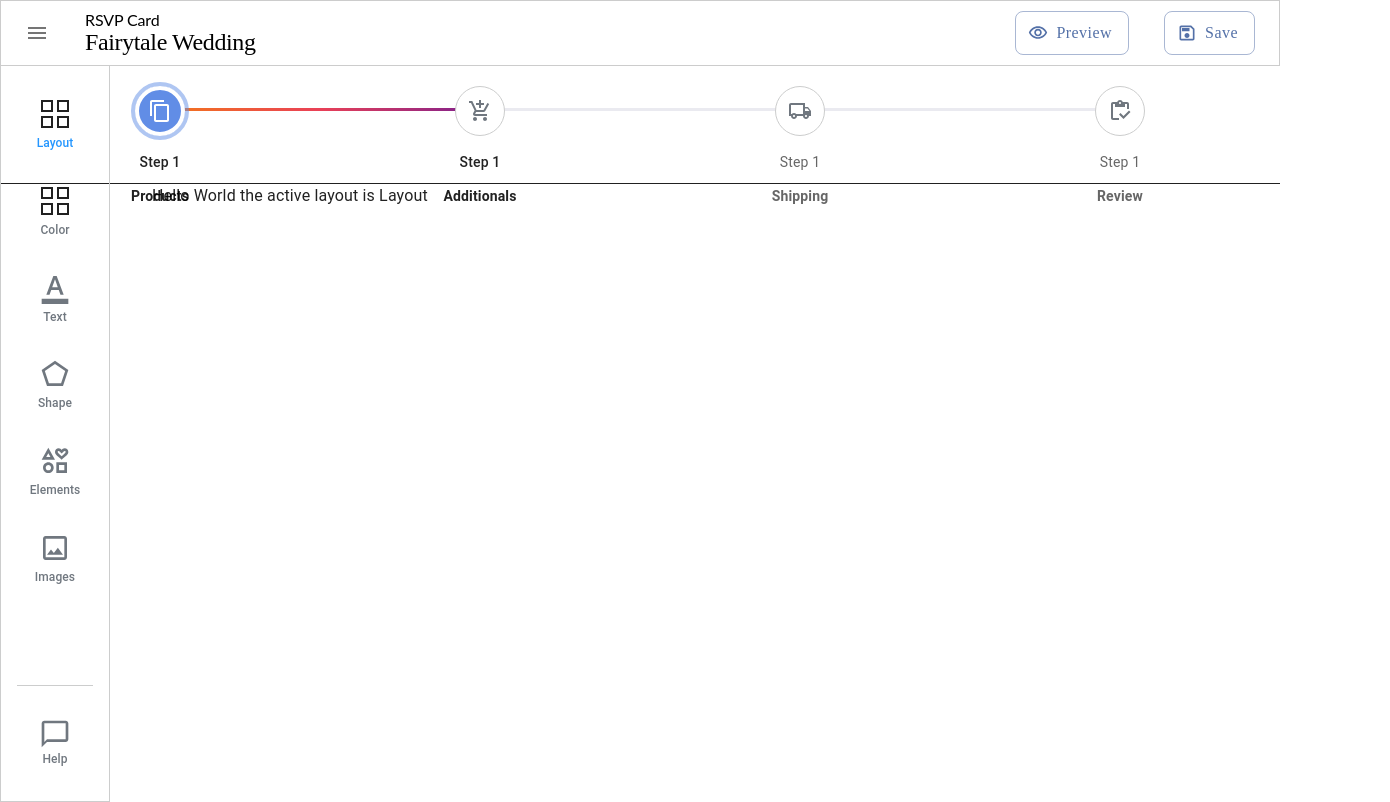
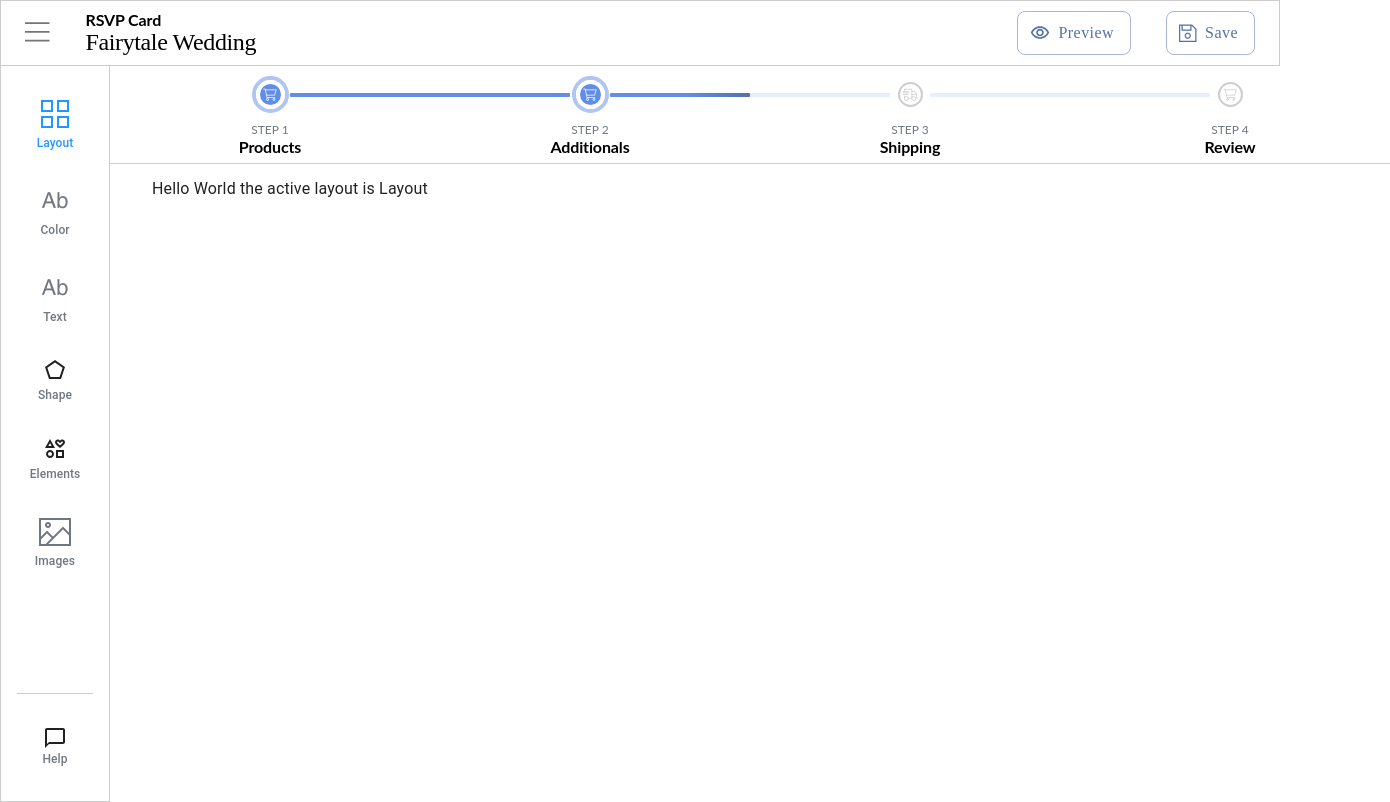
Before and after one commit to MagnetStreet/web-editor-nextjs, a Next.js app: page / in a window 1280 px wide. Shown: the whole page, 1390 px wide, since content can reach past the window. Built offline with nearby package versions, Linux system fonts and the light colour scheme.

Commit message:
feat: add stepper styling fixes

```diff
--- a/src/components/shared/MainAppBar/MainAppBar.tsx
+++ b/src/components/shared/MainAppBar/MainAppBar.tsx
@@ -1,5 +1,3 @@
-import MenuIcon from '@mui/icons-material/Menu';
-import SaveOutlinedIcon from '@mui/icons-material/SaveOutlined';
 import VisibilityOutlinedIcon from '@mui/icons-material/VisibilityOutlined';
 import { AppBar } from '@mui/material';
 import Box from '@mui/material/Box';
@@ -34,7 +32,7 @@ const MainAppBar: React.FC<MainAppBarProps> = ({
             aria-label='menu'
             sx={{ mr: 3 }}
           >
-            <MenuIcon />
+            <i className='fa-bars-sharp-light'></i>
           </IconButton>
           <Box className={styles.typoContainer}>
             <Typography variant='h2'>{subtitle}</Typography>
@@ -51,7 +49,7 @@ const MainAppBar: React.FC<MainAppBarProps> = ({
             <Button
               color='primary'
               variant='outlined'
-              startIcon={<SaveOutlinedIcon />}
+              startIcon={<i className='fa-floppy-disk-sharp-light'></i>}
             >
               Save
             </Button>
--- a/src/components/shared/SideIconMenu/SideIconMenu.module.scss
+++ b/src/components/shared/SideIconMenu/SideIconMenu.module.scss
@@ -38,13 +38,13 @@
 
 .helpContainer,
 .iconContainer {
-  svg {
+  i {
     font-size: 32px;
     color: $grayDark;
   }
   &:hover,
   &.active {
-    svg,
+    i,
     h6 {
       color: $primaryLight;
     }
--- a/src/components/shared/SideIconMenu/SideIconMenu.tsx
+++ b/src/components/shared/SideIconMenu/SideIconMenu.tsx
@@ -1,7 +1,5 @@
 import { ReactJSXElement } from '@emotion/react/types/jsx-namespace';
 import ChatBubbleOutlineIcon from '@mui/icons-material/ChatBubbleOutline';
-import FormatColorTextIcon from '@mui/icons-material/FormatColorText';
-import InsertPhotoOutlinedIcon from '@mui/icons-material/InsertPhotoOutlined';
 import InterestsOutlinedIcon from '@mui/icons-material/InterestsOutlined';
 import PentagonOutlinedIcon from '@mui/icons-material/PentagonOutlined';
 import Box from '@mui/material/Box';
@@ -30,11 +28,11 @@ const SideIconMenu = () => {
     },
     {
       name: 'Color',
-      icon: <i className='fa-grid-2-sharp-light'></i>,
+      icon: <i className='fa-case-normal'></i>,
     },
     {
       name: 'Text',
-      icon: <FormatColorTextIcon />,
+      icon: <i className='fa-case-normal'></i>,
     },
     {
       name: 'Shape',
@@ -46,7 +44,7 @@ const SideIconMenu = () => {
     },
     {
       name: 'Images',
-      icon: <InsertPhotoOutlinedIcon />,
+      icon: <i className='fa-image-sharp-light'></i>,
     },
   ];
 
--- /dev/null
+++ b/src/components/shared/StyleStepper/StyleStepper.module.scss
@@ -0,0 +1,5 @@
+@import '@/styles/variables';
+
+.wrapper {
+  background-color: red;
+}
--- a/src/components/shared/StyleStepper/StyleStepper.tsx
+++ b/src/components/shared/StyleStepper/StyleStepper.tsx
@@ -1,7 +1,4 @@
-import AddShoppingCartIcon from '@mui/icons-material/AddShoppingCart';
-import ContentCopyOutlinedIcon from '@mui/icons-material/ContentCopyOutlined';
-import InventoryOutlinedIcon from '@mui/icons-material/InventoryOutlined';
-import LocalShippingOutlinedIcon from '@mui/icons-material/LocalShippingOutlined';
+import { Typography } from '@mui/material';
 import Stack from '@mui/material/Stack';
 import Step from '@mui/material/Step';
 import StepConnector, {
@@ -13,44 +10,55 @@ import Stepper from '@mui/material/Stepper';
 import { styled } from '@mui/material/styles';
 import * as React from 'react';
 
+import styles from './StyleStepper.module.scss';
+
 const ColorlibConnector = styled(StepConnector)(({ theme }) => ({
   [`&.${stepConnectorClasses.alternativeLabel}`]: {
-    top: 22,
+    top: 27,
   },
   [`&.${stepConnectorClasses.active}`]: {
     [`& .${stepConnectorClasses.line}`]: {
-      backgroundImage:
-        'linear-gradient( 95deg,rgb(242,113,33) 0%,rgb(233,64,87) 50%,rgb(138,35,135) 100%)',
+      width: '50%',
+      position: 'relative',
+      background: 'linear-gradient(90deg, #618DE6 55.17%, #5471A8 100%)',
+      '&::before': {
+        content: '""',
+        height: '4px',
+        width: '100%',
+        left: '100%',
+        position: 'absolute',
+        backgroundColor: '#E5EEFE',
+      },
     },
   },
   [`&.${stepConnectorClasses.completed}`]: {
     [`& .${stepConnectorClasses.line}`]: {
-      backgroundImage:
-        'linear-gradient( 95deg,rgb(242,113,33) 0%,rgb(233,64,87) 50%,rgb(138,35,135) 100%)',
+      backgroundColor: '#618DE6',
     },
   },
   [`& .${stepConnectorClasses.line}`]: {
-    height: 3,
+    height: 4,
     border: 0,
-    backgroundColor:
-      theme.palette.mode === 'dark' ? theme.palette.grey[800] : '#eaeaf0',
+    backgroundColor: '#E5EEFE',
     borderRadius: 1,
   },
 }));
 
 const ColorlibStepIconRoot = styled('div')<{
   ownerState: { completed?: boolean; active?: boolean };
-}>(({ theme, ownerState }) => ({
-  color: '#70777F',
+}>(({ ownerState }) => ({
+  color: '#CCCDCD',
   backgroundColor: '#fff',
   zIndex: 1,
-  width: 50,
-  height: 50,
+  width: 25,
+  height: 25,
   display: 'flex',
+  fontSize: '12px',
   borderRadius: '50%',
+  marginTop: '16px',
   justifyContent: 'center',
   alignItems: 'center',
-  border: '1px solid #CCCDCD',
+  border: '2px solid #CCCDCD',
   ...(ownerState.completed && {
     color: '#fff',
     border: 'none',
@@ -59,10 +67,10 @@ const ColorlibStepIconRoot = styled('div')<{
     '&::before': {
       content: '""',
       position: 'absolute',
-      top: '-4px',
-      left: '-4px',
-      width: 'calc(100% + 8px)',
-      height: 'calc(100% + 8px)',
+      top: '-6px',
+      left: '-6px',
+      width: 'calc(100% + 12px)',
+      height: 'calc(100% + 12px)',
       borderRadius: '100%',
       border: '4px solid rgba(97, 141, 230, 0.50)',
       boxSizing: 'border-box',
@@ -70,10 +78,10 @@ const ColorlibStepIconRoot = styled('div')<{
     '&::after': {
       content: '""',
       position: 'absolute',
-      top: '0px',
-      left: '0px',
-      width: 'calc(100%)',
-      height: 'calc(100%)',
+      top: '-2px',
+      left: '-2px',
+      width: 'calc(100% + 4px)',
+      height: 'calc(100% + 4px)',
       borderRadius: '100%',
       backgroundColor: 'transparent',
       border: '4px solid #fff',
@@ -86,10 +94,10 @@ function ColorlibStepIcon(props: StepIconProps) {
   const { active, completed, className } = props;
 
   const icons: { [index: string]: React.ReactElement } = {
-    1: <ContentCopyOutlinedIcon />,
-    2: <AddShoppingCartIcon />,
-    3: <LocalShippingOutlinedIcon />,
-    4: <InventoryOutlinedIcon />,
+    1: <i className='fa-cart-shopping'></i>,
+    2: <i className='fa-cart-shopping'></i>,
+    3: <i className='fa-truck-fast-sharp-light'></i>,
+    4: <i className='fa-cart-shopping'></i>,
   };
 
   return (
@@ -110,19 +118,29 @@ export default function StyleStepper() {
       sx={{ width: '100%' }}
       spacing={4}
       height={98}
-      marginTop='20px'
-      borderBottom='1px solid '
+      marginLeft='110px'
+      marginBottom='13px'
+      width='calc(100% - 110px)'
+      borderBottom='1px solid #CCCDCD'
     >
       <Stepper
+        className={styles.styles}
         alternativeLabel
-        activeStep={1}
+        activeStep={2}
         connector={<ColorlibConnector />}
       >
-        {steps.map((label) => (
+        {steps.map((label, index) => (
           <Step key={label}>
-            <StepLabel StepIconComponent={ColorlibStepIcon}>
-              <p>Step 1</p>
-              <b>{label}</b>
+            <StepLabel
+              StepIconComponent={ColorlibStepIcon}
+              sx={{
+                '& .MuiStepLabel-label': {
+                  marginTop: '9px',
+                },
+              }}
+            >
+              <Typography variant='h3'>Step {index + 1}</Typography>
+              <Typography variant='h2'>{label}</Typography>
             </StepLabel>
           </Step>
         ))}
--- a/src/styles/theme/customTheme.tsx
+++ b/src/styles/theme/customTheme.tsx
@@ -64,8 +64,15 @@ const customTheme = createTheme(theme, {
       color: vars.colors.black,
       fontFamily: 'Lato',
       fontSize: vars.size.md,
+      fontWeight: 700,
+      lineHeight: 'normal',
+    },
+    h3: {
+      color: vars.colors.grayDark,
+      fontFamily: 'Lato',
+      fontSize: vars.size.sm,
+      textTransform: 'uppercase',
       fontWeight: 400,
-      lineHeight: 'normal',
     },
     subtitle2: {
       color: vars.colors.grayDark,
```
